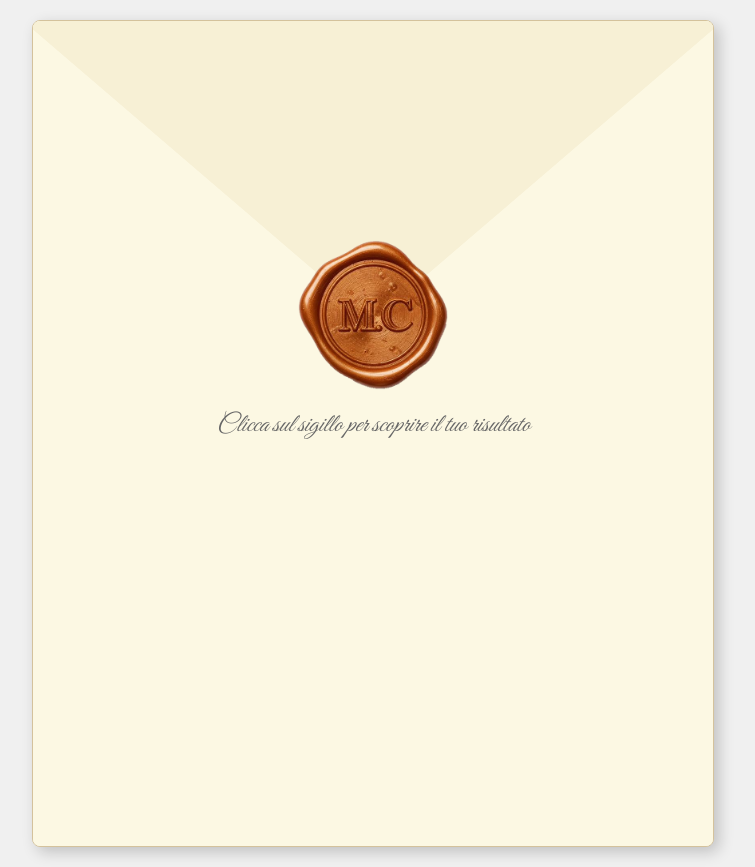
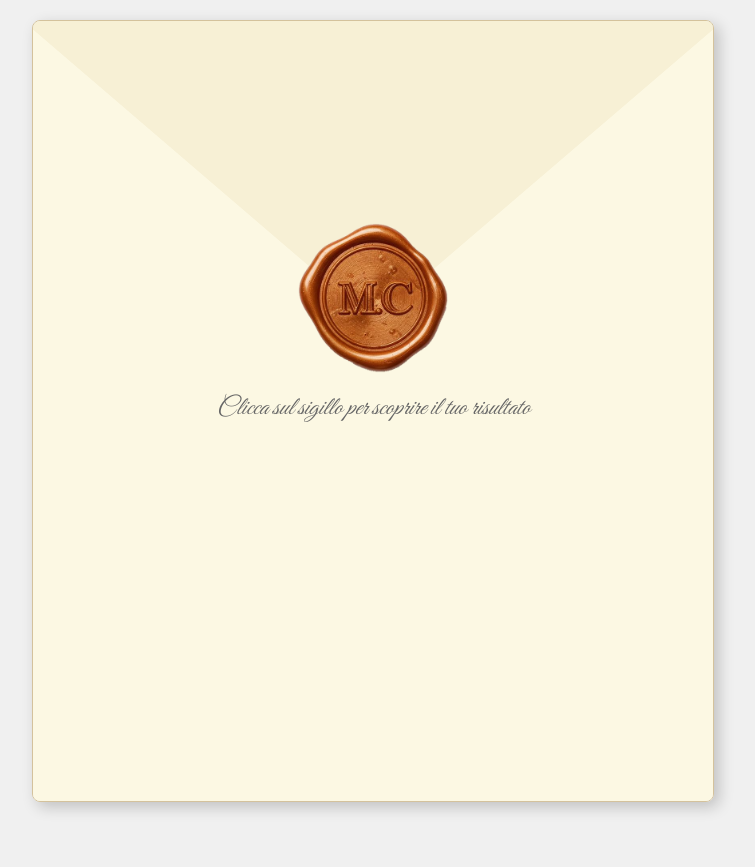
Before and after one commit to cereteo/cereteo.github.io, a plain HTML site: page index.html in a window 1280 px wide. Shown: the whole page, without its empty margins (267-1022 px from the left). After the commit the page ends 822 px from the top, so only its background shows below. Drawn offline with Linux system fonts and the light colour scheme.

Commit message:
Update style.css

```diff
--- a/style.css
+++ b/style.css
@@ -151,8 +151,10 @@ strong {
     box-shadow: 5px 5px 15px rgba(0,0,0,0.2);
     padding: 40px;
     border-radius: 8px;
-    overflow: hidden; /* Per nascondere il contenuto della lettera inizialmente */
+     /* Per nascondere il contenuto della lettera inizialmente */
     min-height: 400px;
+    max-height: calc(100vh - 100px);
+    overflow-y: auto;
 }
 
 .letter-front::before {
@@ -195,7 +197,7 @@ strong {
     cursor: pointer;
     transition: transform 0.2s ease-in-out; /* Piccola animazione al click */
     position: relative;
-    margin-top: -160px;
+    margin-top: -150px;
     display: block;
     z-index: 9999;
 }
```
